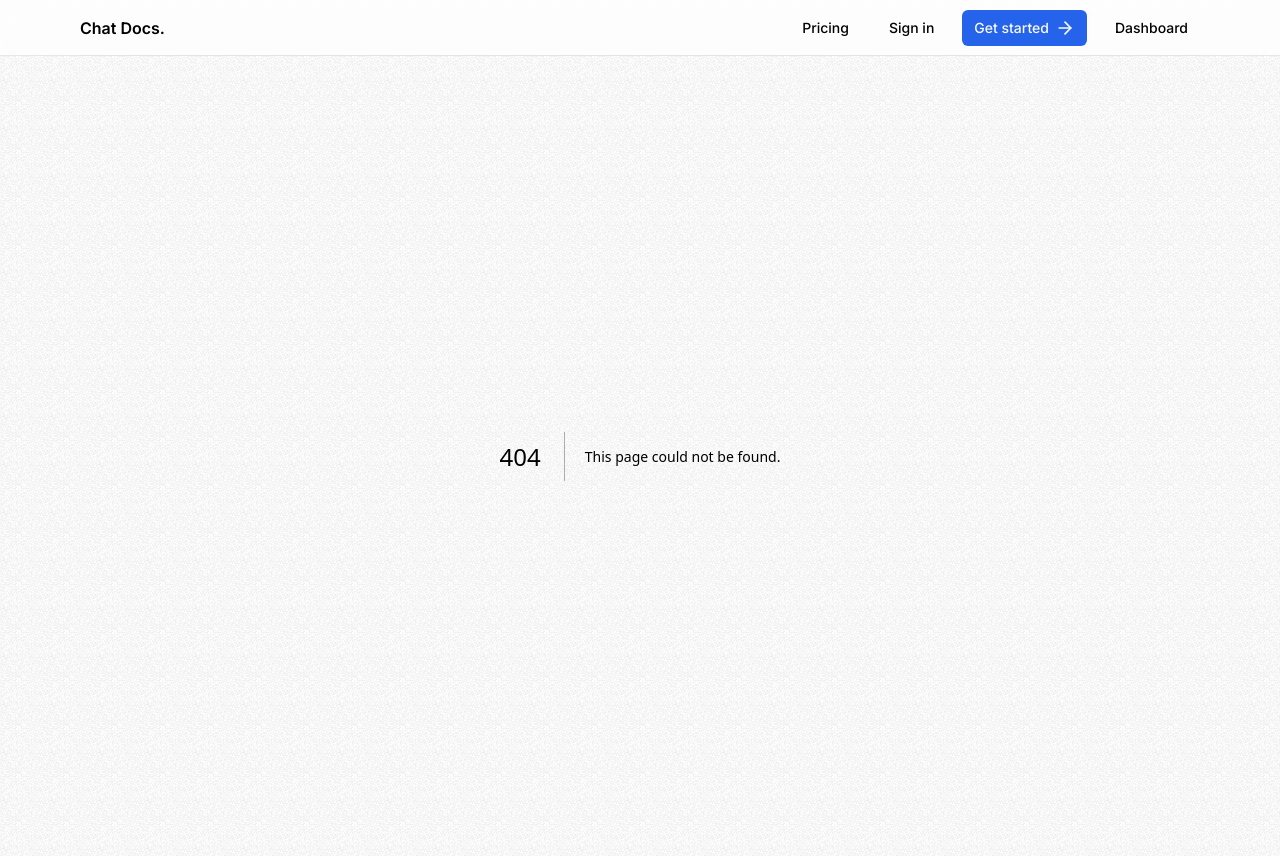
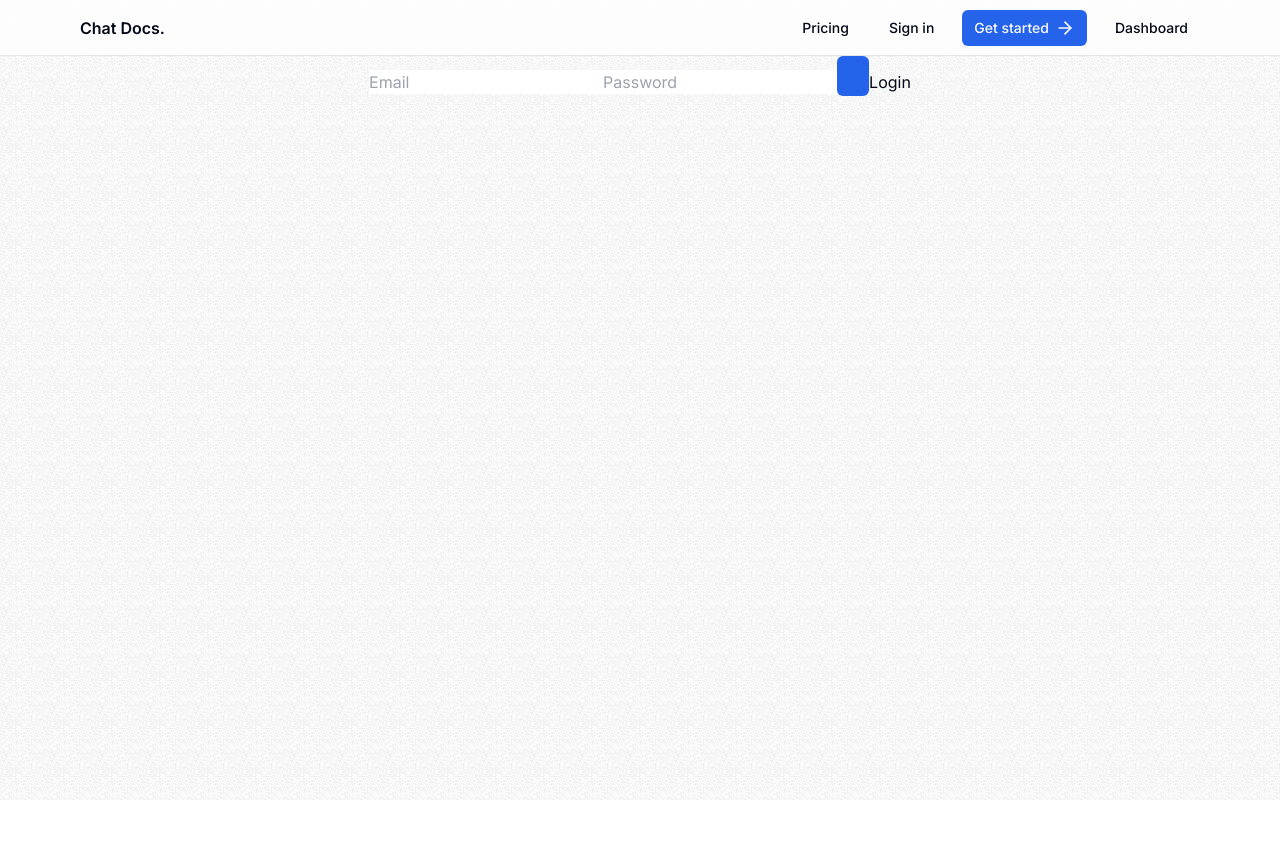
Before and after one commit to emenikenicholasatwork/Chat-Docs-SAAS-Application, a Next.js app: page /api/auth/register in a window 1280 px wide. Before the commit this address had no page. After the commit the page ends 800 px from the top, so only its background shows below. Built offline with nearby package versions, Linux system fonts and the light colour scheme.

Commit message:
working on authentication

```diff
--- a/package.json
+++ b/package.json
@@ -9,12 +9,14 @@
     "lint": "next lint"
   },
   "dependencies": {
+    "@hookform/resolvers": "^3.9.0",
     "@kinde-oss/kinde-auth-nextjs": "^2.3.8",
     "@prisma/client": "5.19.0",
     "@radix-ui/react-avatar": "^1.1.0",
     "@radix-ui/react-dialog": "^1.1.1",
     "@radix-ui/react-dropdown-menu": "^2.1.1",
     "@radix-ui/react-icons": "^1.3.0",
+    "@radix-ui/react-label": "^2.1.0",
     "@radix-ui/react-progress": "^1.1.0",
     "@radix-ui/react-slot": "^1.1.0",
     "@radix-ui/react-toast": "^1.2.1",
@@ -37,6 +39,7 @@
     "next": "14.2.7",
     "react": "^18",
     "react-dom": "^18",
+    "react-hook-form": "^7.53.0",
     "react-loading-skeleton": "^3.4.0",
     "shadcn-ui": "^0.9.0",
     "tailwind-merge": "^2.5.2",
--- /dev/null
+++ b/src/app/api/auth/register/page.tsx
@@ -0,0 +1,8 @@
+import AuthForm from "@/components/AuthForm";
+
+const Page = () => {
+
+    return <AuthForm />;
+}
+
+export default Page
--- a/src/app/auth-callback/page.tsx
+++ b/src/app/auth-callback/page.tsx
@@ -14,6 +14,7 @@
     if (isError) {
         router.push("/sign-in")
     }
+
     // trpc.authCallback.useQuery(undefined, {
     //     onSuccess: (success) => {
     //         if (success) {
--- /dev/null
+++ b/src/components/AuthForm.tsx
@@ -0,0 +1,67 @@
+"use client"
+
+import { useState } from 'react';
+import { z } from 'zod';
+import { Button } from './ui/button';
+
+const loginSchema = z.object({
+    email: z.string().email(),
+    password: z.string().min(6),
+});
+
+export default function AuthForm() {
+    const [email, setEmail] = useState('');
+    const [password, setPassword] = useState('');
+    const [error, setError] = useState<string | null>(null);
+
+    const handleSubmit = async (e: React.FormEvent) => {
+        e.preventDefault();
+
+        const result = loginSchema.safeParse({ email, password });
+
+        if (!result.success) {
+            setError(result.error.errors.map(err => err.message).join(', '));
+            return;
+        }
+
+        // Send data to the server for authentication
+        const res = await fetch('/api/login', {
+            method: 'POST',
+            headers: {
+                'Content-Type': 'application/json',
+            },
+            body: JSON.stringify({ email, password }),
+        });
+
+        if (res.ok) {
+            // Handle success
+            setError(null);
+            console.log('Login successful');
+        } else {
+            // Handle errors
+            setError('Login failed');
+        }
+    };
+
+    return (
+        <div className='flex items-center justify-center'>
+            <form onSubmit={handleSubmit}>
+                <input
+                    type="email"
+                    value={email}
+                    onChange={(e) => setEmail(e.target.value)}
+                    placeholder="Email"
+                />
+                <input
+                    type="password"
+                    value={password}
+                    onChange={(e) => setPassword(e.target.value)}
+                    placeholder="Password"
+                />
+                {error && <p>{error}</p>}
+                <Button />
+                <button type="submit">Login</button>
+            </form>
+        </div>
+    );
+}
--- a/src/components/Dashboard.tsx
+++ b/src/components/Dashboard.tsx
@@ -18,6 +18,7 @@
 const Dashboard = () => {
     const [currentlyDeletingFile, setCurrentlyDeletingFile] =
         useState<string | null>(null)
+
 
 
     // const { data: files, isLoading } =
--- a/src/components/Navbar.tsx
+++ b/src/components/Navbar.tsx
@@ -11,7 +11,6 @@
 import MobileNav from './MobileNav'
 
 const Navbar = async () => {
-
 
     return (
         <nav className='sticky h-14 inset-x-0 top-0 z-30 w-full border-b border-gray-200 bg-white/75 backdrop-blur-lg transition-all'>
--- /dev/null
+++ b/src/components/ui/form.tsx
@@ -0,0 +1,178 @@
+"use client"
+
+import * as React from "react"
+import * as LabelPrimitive from "@radix-ui/react-label"
+import { Slot } from "@radix-ui/react-slot"
+import {
+  Controller,
+  ControllerProps,
+  FieldPath,
+  FieldValues,
+  FormProvider,
+  useFormContext,
+} from "react-hook-form"
+
+import { cn } from "@/lib/utils"
+import { Label } from "@/components/ui/label"
+
+const Form = FormProvider
+
+type FormFieldContextValue<
+  TFieldValues extends FieldValues = FieldValues,
+  TName extends FieldPath<TFieldValues> = FieldPath<TFieldValues>
+> = {
+  name: TName
+}
+
+const FormFieldContext = React.createContext<FormFieldContextValue>(
+  {} as FormFieldContextValue
+)
+
+const FormField = <
+  TFieldValues extends FieldValues = FieldValues,
+  TName extends FieldPath<TFieldValues> = FieldPath<TFieldValues>
+>({
+  ...props
+}: ControllerProps<TFieldValues, TName>) => {
+  return (
+    <FormFieldContext.Provider value={{ name: props.name }}>
+      <Controller {...props} />
+    </FormFieldContext.Provider>
+  )
+}
+
+const useFormField = () => {
+  const fieldContext = React.useContext(FormFieldContext)
+  const itemContext = React.useContext(FormItemContext)
+  const { getFieldState, formState } = useFormContext()
+
+  const fieldState = getFieldState(fieldContext.name, formState)
+
+  if (!fieldContext) {
+    throw new Error("useFormField should be used within <FormField>")
+  }
+
+  const { id } = itemContext
+
+  return {
+    id,
+    name: fieldContext.name,
+    formItemId: `${id}-form-item`,
+    formDescriptionId: `${id}-form-item-description`,
+    formMessageId: `${id}-form-item-message`,
+    ...fieldState,
+  }
+}
+
+type FormItemContextValue = {
+  id: string
+}
+
+const FormItemContext = React.createContext<FormItemContextValue>(
+  {} as FormItemContextValue
+)
+
+const FormItem = React.forwardRef<
+  HTMLDivElement,
+  React.HTMLAttributes<HTMLDivElement>
+>(({ className, ...props }, ref) => {
+  const id = React.useId()
+
+  return (
+    <FormItemContext.Provider value={{ id }}>
+      <div ref={ref} className={cn("space-y-2", className)} {...props} />
+    </FormItemContext.Provider>
+  )
+})
+FormItem.displayName = "FormItem"
+
+const FormLabel = React.forwardRef<
+  React.ElementRef<typeof LabelPrimitive.Root>,
+  React.ComponentPropsWithoutRef<typeof LabelPrimitive.Root>
+>(({ className, ...props }, ref) => {
+  const { error, formItemId } = useFormField()
+
+  return (
+    <Label
+      ref={ref}
+      className={cn(error && "text-destructive", className)}
+      htmlFor={formItemId}
+      {...props}
+    />
+  )
+})
+FormLabel.displayName = "FormLabel"
+
+const FormControl = React.forwardRef<
+  React.ElementRef<typeof Slot>,
+  React.ComponentPropsWithoutRef<typeof Slot>
+>(({ ...props }, ref) => {
+  const { error, formItemId, formDescriptionId, formMessageId } = useFormField()
+
+  return (
+    <Slot
+      ref={ref}
+      id={formItemId}
+      aria-describedby={
+        !error
+          ? `${formDescriptionId}`
+          : `${formDescriptionId} ${formMessageId}`
+      }
+      aria-invalid={!!error}
+      {...props}
+    />
+  )
+})
+FormControl.displayName = "FormControl"
+
+const FormDescription = React.forwardRef<
+  HTMLParagraphElement,
+  React.HTMLAttributes<HTMLParagraphElement>
+>(({ className, ...props }, ref) => {
+  const { formDescriptionId } = useFormField()
+
+  return (
+    <p
+      ref={ref}
+      id={formDescriptionId}
+      className={cn("text-[0.8rem] text-muted-foreground", className)}
+      {...props}
+    />
+  )
+})
+FormDescription.displayName = "FormDescription"
+
+const FormMessage = React.forwardRef<
+  HTMLParagraphElement,
+  React.HTMLAttributes<HTMLParagraphElement>
+>(({ className, children, ...props }, ref) => {
+  const { error, formMessageId } = useFormField()
+  const body = error ? String(error?.message) : children
+
+  if (!body) {
+    return null
+  }
+
+  return (
+    <p
+      ref={ref}
+      id={formMessageId}
+      className={cn("text-[0.8rem] font-medium text-destructive", className)}
+      {...props}
+    >
+      {body}
+    </p>
+  )
+})
+FormMessage.displayName = "FormMessage"
+
+export {
+  useFormField,
+  Form,
+  FormItem,
+  FormLabel,
+  FormControl,
+  FormDescription,
+  FormMessage,
+  FormField,
+}
--- /dev/null
+++ b/src/components/ui/label.tsx
@@ -0,0 +1,26 @@
+"use client"
+
+import * as React from "react"
+import * as LabelPrimitive from "@radix-ui/react-label"
+import { cva, type VariantProps } from "class-variance-authority"
+
+import { cn } from "@/lib/utils"
+
+const labelVariants = cva(
+  "text-sm font-medium leading-none peer-disabled:cursor-not-allowed peer-disabled:opacity-70"
+)
+
+const Label = React.forwardRef<
+  React.ElementRef<typeof LabelPrimitive.Root>,
+  React.ComponentPropsWithoutRef<typeof LabelPrimitive.Root> &
+    VariantProps<typeof labelVariants>
+>(({ className, ...props }, ref) => (
+  <LabelPrimitive.Root
+    ref={ref}
+    className={cn(labelVariants(), className)}
+    {...props}
+  />
+))
+Label.displayName = LabelPrimitive.Root.displayName
+
+export { Label }
```
Also changed, not shown: 1 other file (tests, documents, lock files or other folders).
